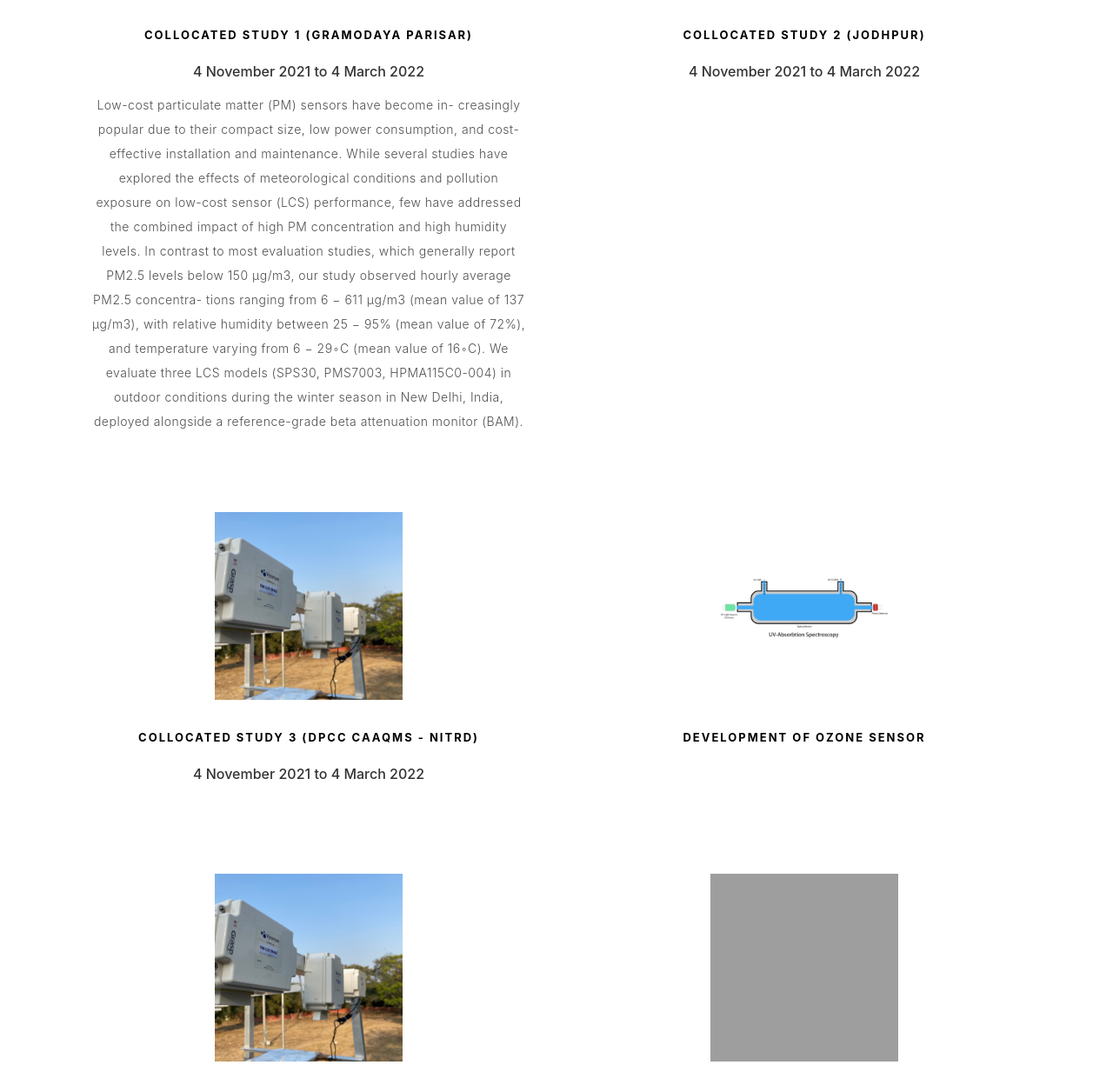
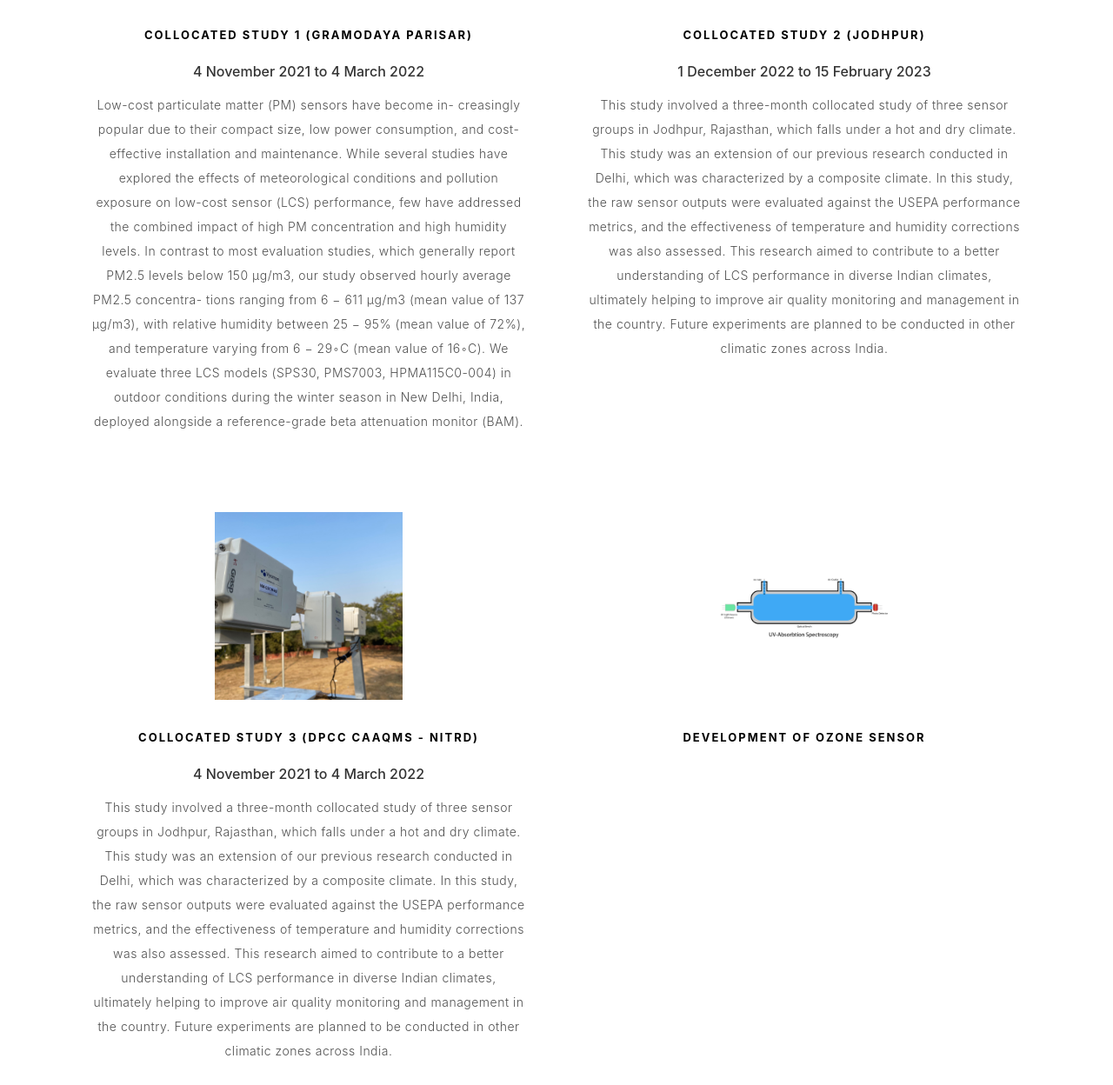
Before and after one commit to vyomaniitd/vyoman.github.io, a plain HTML site: page index.html in a window 1280 px wide. Shown: the part 2251-3499 px from the top of the page at 87% size. Drawn offline with nearby package versions, Linux system fonts and the light colour scheme; grey boxes are pictures that could not be loaded.

Commit message:
Update index.html

```diff
--- a/index.html
+++ b/index.html
@@ -154,7 +154,16 @@
           <div class="feature-block">
             <img src="img/collocatedjodhpur.png" alt="img" style="width: 216px; height: 216px;" class="img-fluid">
             <h4>collocated Study 2 (Jodhpur) </h4>
-            <h6> 4 November 2021 to 4 March 2022 </h6>
+            <h6> 1 December 2022 to 15 February 2023 </h6>
+
+            <p> This study involved a three-month collocated study of three sensor groups in Jodhpur, Rajasthan,
+              which falls under a hot and dry climate. This study was an extension of our previous research
+              conducted in Delhi, which was characterized by a composite climate. In this study, the raw sensor
+              outputs were evaluated against the USEPA performance metrics, and the effectiveness of temperature
+              and humidity corrections was also assessed. This research aimed to contribute to a better understanding
+              of LCS performance in diverse Indian climates, ultimately helping to improve air quality monitoring
+              and management in the country. Future experiments are planned to be conducted in other climatic zones across India. </p>
+
           </div>
         </div>
 
@@ -163,6 +172,14 @@
             <img src="img/collocatedstudytb.png" alt="img" style="width: 216px; height: 216px;" class="img-fluid">
             <h4>collocated Study 3 (DPCC CAAQMS - NITRD) </h4>
             <h6> 4 November 2021 to 4 March 2022 </h6>
+
+            <p> This study involved a three-month collocated study of three sensor groups in Jodhpur, Rajasthan,
+              which falls under a hot and dry climate. This study was an extension of our previous research
+              conducted in Delhi, which was characterized by a composite climate. In this study, the raw sensor
+              outputs were evaluated against the USEPA performance metrics, and the effectiveness of temperature
+              and humidity corrections was also assessed. This research aimed to contribute to a better understanding
+              of LCS performance in diverse Indian climates, ultimately helping to improve air quality monitoring
+              and management in the country. Future experiments are planned to be conducted in other climatic zones across India. </p>
           </div>
         </div>
 
@@ -289,39 +306,6 @@
 
         <div class="col-md-6 col-md-4 col-lg-3">
           <div class="team-block bottom">
-            <img src="img/team/saran.png" class="img-responsive" alt="img">
-            <div class="team-content">
-              <ul class="list-unstyled">
-                <li><a href="https://www.linkedin.com/in/saran-raj-k-b880561b3/"><i class="fa fa-linkedin"></i></a></li>
-              </ul>
-              <span>Project Assistant</span>
-              <h4>Saran Raj</h4>
-            </div>
-          </div>
-        </div>
-
-      </div>
-    </div>
-  </section>
-
-
-  <!--==========================
-    Team Section
-  ============================-->
-  <section id="team" class="padd-section text-center wow fadeInUp">
-
-    <div class="container">
-      <div class="section-title text-center">
-
-        <h2>Our Interns</h2>
-      </div>
-    </div>
-
-    <div class="container">
-      <div class="row">
-
-        <div class="col-md-6 col-md-4 col-lg-3">
-          <div class="team-block bottom">
             <img src="img/team/seshan.png" class="img-responsive" alt="img">
             <div class="team-content">
               <ul class="list-unstyled">
@@ -346,6 +330,39 @@
           </div>
         </div>
 
+      </div>
+    </div>
+  </section>
+
+
+  <!--==========================
+    Team Section
+  ============================-->
+  <section id="team" class="padd-section text-center wow fadeInUp">
+
+    <div class="container">
+      <div class="section-title text-center">
+
+        <h2>Group Alumni/Fo</h2>
+      </div>
+    </div>
+
+    <div class="container">
+      <div class="row">
+
+        <div class="col-md-6 col-md-4 col-lg-3">
+          <div class="team-block bottom">
+            <img src="img/team/saran.png" class="img-responsive" alt="img">
+            <div class="team-content">
+              <ul class="list-unstyled">
+                <li><a href="https://www.linkedin.com/in/saran-raj-k-b880561b3/"><i class="fa fa-linkedin"></i></a></li>
+              </ul>
+              <span>Project Assistant</span>
+              <h4>Saran Raj</h4>
+            </div>
+          </div>
+        </div>
+
         <div class="col-md-6 col-md-4 col-lg-3">
           <div class="team-block bottom">
             <img src="img/team/tharrun.png" class="img-responsive" alt="img">
@@ -353,7 +370,7 @@
               <ul class="list-unstyled">
                 <li><a href="https://www.linkedin.com/in/tharrun-kumar-nt/"><i class="fa fa-linkedin"></i></a></li>
               </ul>
-              <span>IoT Developer</span>
+              <span>Intern</span>
               <h4>Tharrun Kumar</h4>
             </div>
           </div>
```
